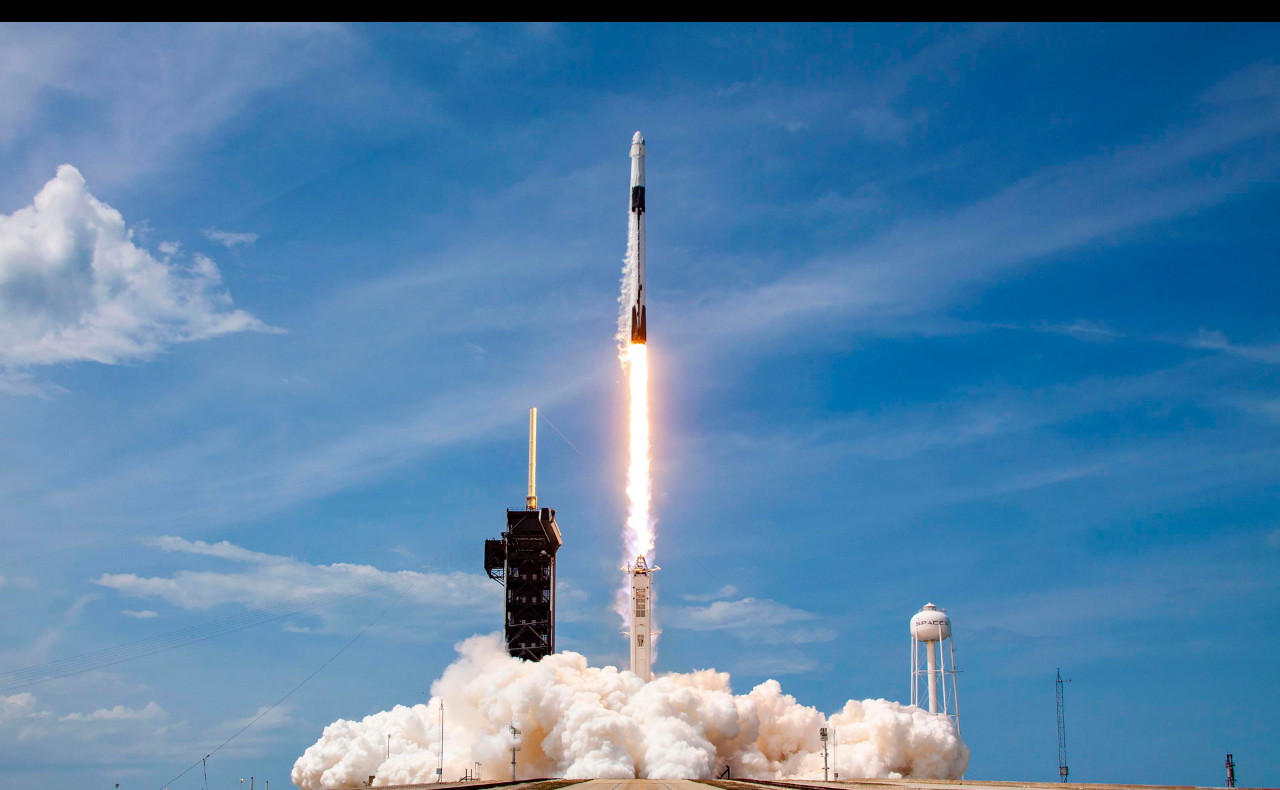
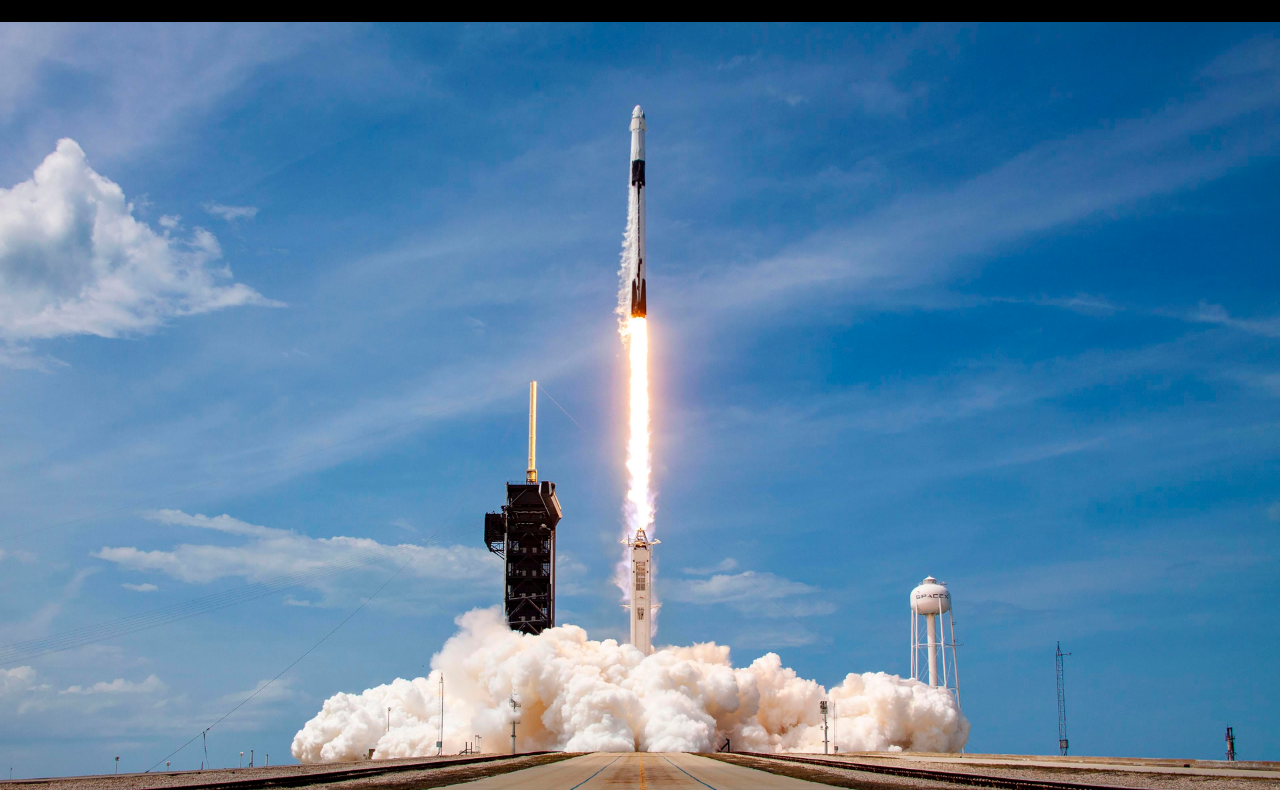
Before and after one commit to egesoyaslan/spacex-clone, a plain HTML site: page spacex-clone/index.html in a window 1280 px wide. Shown: the part 77-867 px from the top of the page. Drawn offline with Linux system fonts and the light colour scheme.

Commit message:
Edit index.html, style.css
Added flexbox to body to remove the white line at the bottom,
set image to object-fit so it crops as the page resizes.

```diff
--- a/spacex-clone/index.html
+++ b/spacex-clone/index.html
@@ -7,14 +7,12 @@
     <link rel="stylesheet" href="./style.css">
 </head>
 <body>
-    <div class="main">
-        <div class="header">
-            <div class="logo"><img src="./img/spacex-logo-black-and-white.png"></div>
-            <ul>
+    <div class="header">
+        <div class="logo"><img src="./img/spacex-logo-black-and-white.png"></div>
+        <ul>
 
-            </ul>
-        </div>
-        <div class="bg"><img src="./img/Falcon9.jpg"></div>
+        </ul>
     </div>
+    <img class="rocket" src="./img/Falcon9.jpg">
 </body>
 </html>
--- a/spacex-clone/style.css
+++ b/spacex-clone/style.css
@@ -1,6 +1,8 @@
 body {
     margin: 0;
-
+    height: 100vh;
+    display: flex;
+    flex-direction: column;
 }
 
 .header {
@@ -17,7 +19,8 @@ body {
     height: 26px;
 }
 
-.bg img {
+.rocket {
     width: 100%;
     height: 100%;
+    object-fit: cover;
 }
```
